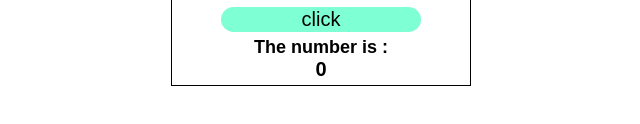
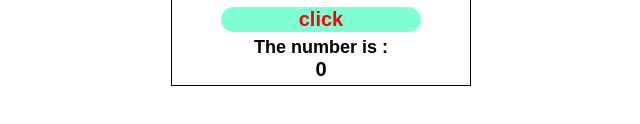
Before and after one commit to Abduqodir077/game-2, a plain HTML site: page index.html in a window 1280 px wide. In both pictures the pointer is over the button "click". Shown: the part 464-588 px from the top of the page, 319-959 px from the left. Drawn offline with Linux system fonts and the light colour scheme.

Commit message:
change style

```diff
--- a/style.css
+++ b/style.css
@@ -35,6 +35,11 @@ body{
     font-size: 20px;
     border-radius: 20px;
     margin-top: 10px;
+    font-weight: 700;
+}
+
+.container #btn:hover{
+    color: red;
 }
 
 .container b{
```
